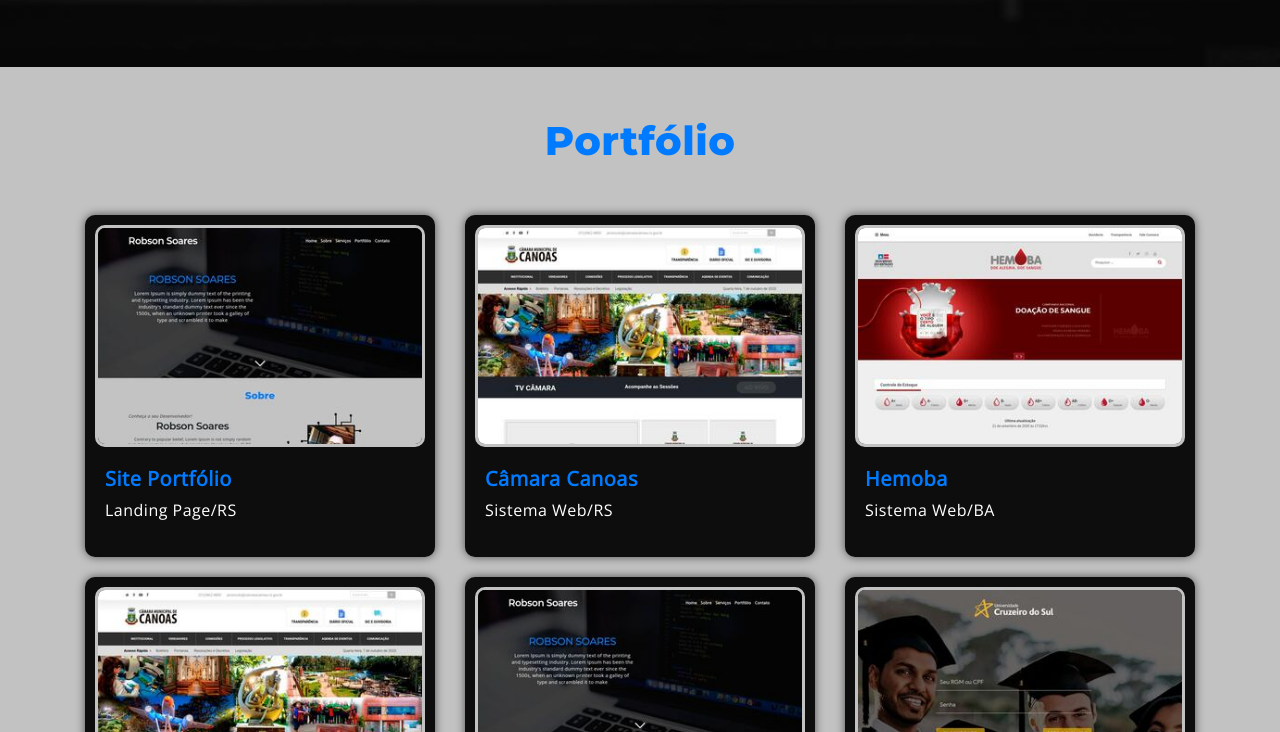
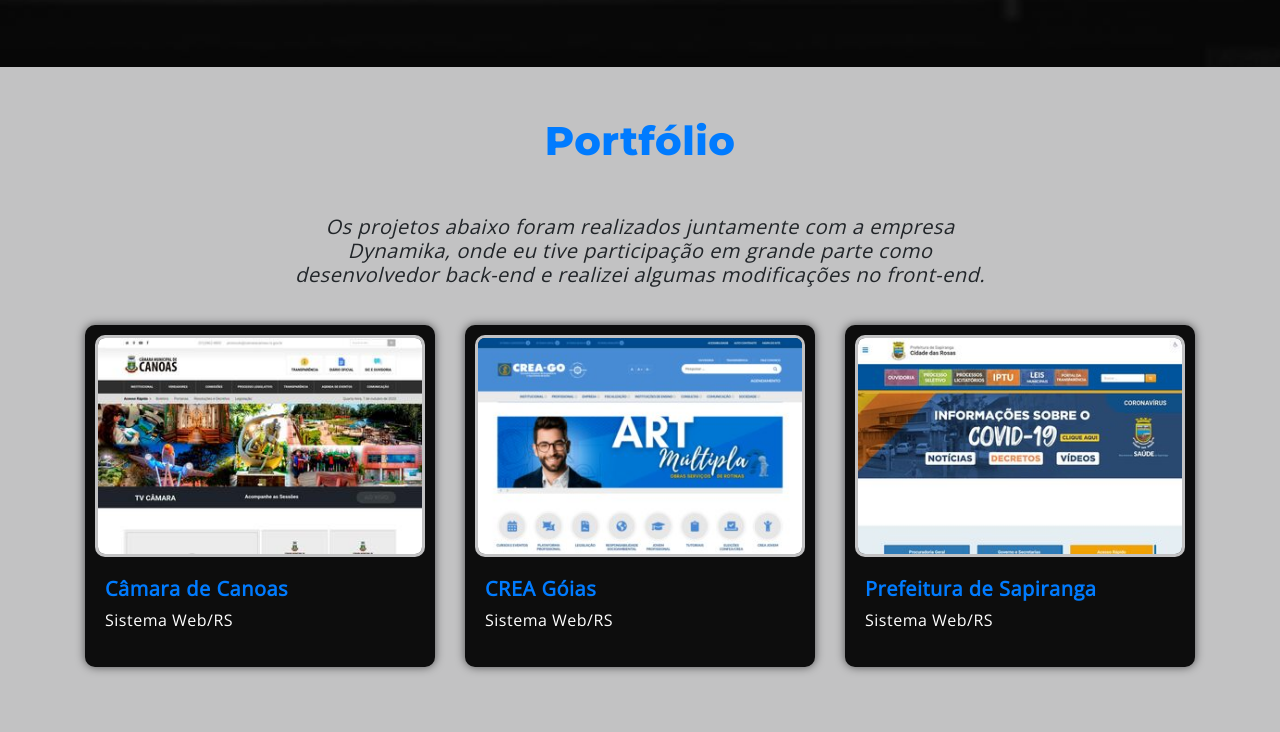
Before and after one commit to robsondrs/portfolio, a plain HTML site: page index.html in a window 1280 px wide. Shown: the part 2068-2800 px from the top of the page. Drawn offline with nearby package versions, Linux system fonts and the light colour scheme.

Commit message:
alter conteudo do portfolio

```diff
--- a/css/estilo.css
+++ b/css/estilo.css
@@ -245,6 +245,10 @@ body {
     padding: 50px 0 70px 0;
 }
 
+.margin30B {
+    margin-bottom: 30px;
+}
+
 .box-portfolio {
     width: 100%;
     margin-bottom: 20px;
--- a/index.html
+++ b/index.html
@@ -173,34 +173,40 @@
     <section id="portfolio">
         <div class="container">
             <div class="text-center"><h2 class="titulo">Portfólio</h2></div>
+            <div class="row justify-content-center text-center">
+                <div class="col-12 col-md-10 col-lg-8 margin30B">
+                    <h5><em>Os projetos abaixo foram realizados juntamente com a empresa Dynamika, onde eu tive participação em grande parte como desenvolvedor back-end e realizei algumas modificações no front-end.</em></h5>
+                </div>
+            </div>
             <div class="row">
                 <div class="col-sm-6 col-md-6 col-lg-4">
                     <div class="box-portfolio">
-                        <img src="imagens/portfolio3.jpg" width="100%" alt="" title="">
+                        <img src="imagens/portfolio4.jpg" width="100%" alt="Câmara Canoas">
                         <div class="box-portfolio-text">
-                            <a href="/" target="_blank" title=""><h5><strong>Site Portfólio</strong></h5></a>
-                            <p>Landing Page/RS</p>
-                        </div>
-                    </div>
-                </div>
-                <div class="col-sm-6 col-md-6 col-lg-4">
-                    <div class="box-portfolio">
-                        <img src="imagens/portfolio4.jpg" width="100%" alt="" title="">
-                        <div class="box-portfolio-text">
-                            <a href="/" target="_blank" title=""><h5><strong>Câmara Canoas</strong></h5></a>
+                            <a href="https://www.camaracanoas.rs.gov.br/" target="_blank" title="Câmara Municipal de Canoas"><h5><strong>Câmara de Canoas</strong></h5></a>
                             <p>Sistema Web/RS</p>
                         </div>
                     </div>
                 </div>
                 <div class="col-sm-6 col-md-6 col-lg-4">
                     <div class="box-portfolio">
-                        <img src="imagens/portfolio5.jpg" width="100%" alt="" title="">
+                        <img src="imagens/portfolio2.jpg" width="100%" alt="CREA Góias">
                         <div class="box-portfolio-text">
-                            <a href="/" target="_blank" title=""><h5><strong>Hemoba</strong></h5></a>
-                            <p>Sistema Web/BA</p>
+                            <a href="https://www.creago.org.br/" target="_blank" title="CREA Góias"><h5><strong>CREA Góias</strong></h5></a>
+                            <p>Sistema Web/RS</p>
                         </div>
                     </div>
                 </div>
+                <div class="col-sm-6 col-md-6 col-lg-4">
+                    <div class="box-portfolio">
+                        <img src="imagens/portfolio1.jpg" width="100%" alt="Prefeitura de Sapiranga">
+                        <div class="box-portfolio-text">
+                            <a href="http://www.sapiranga.rs.gov.br/" target="_blank" title="Prefeitura de Sapiranga"><h5><strong>Prefeitura de Sapiranga</strong></h5></a>
+                            <p>Sistema Web/RS</p>
+                        </div>
+                    </div>
+                </div>
+                <!-- Bloco de espera
                 <div class="col-sm-6 col-md-6 col-lg-4">
                     <div class="box-portfolio">
                         <img src="imagens/portfolio4.jpg" width="100%" alt="" title="">
@@ -228,7 +234,7 @@
                         </div>
                     </div>
                 </div>
-
+                -->
             </div>
         </div>
     </section>
@@ -264,5 +270,18 @@
     <script src="https://cdn.jsdelivr.net/npm/popper.js@1.16.1/dist/umd/popper.min.js" integrity="sha384-9/reFTGAW83EW2RDu2S0VKaIzap3H66lZH81PoYlFhbGU+6BZp6G7niu735Sk7lN" crossorigin="anonymous"></script>
     <script src="js/bootstrap.min.js"></script>
     <script src="js/site.js"></script>
+    <!--Start of Tawk.to Script-->
+    <script type="text/javascript">
+        var Tawk_API=Tawk_API||{}, Tawk_LoadStart=new Date();
+        (function(){
+            var s1=document.createElement("script"),s0=document.getElementsByTagName("script")[0];
+            s1.async=true;
+            s1.src='https://embed.tawk.to/5f94572a2915ea4ba09667db/default';
+            s1.charset='UTF-8';
+            s1.setAttribute('crossorigin','*');
+            s0.parentNode.insertBefore(s1,s0);
+        })();
+    </script>
+    <!--End of Tawk.to Script-->
 </body>
 </html>
```
Also changed, not shown: imagens/portfolio1.jpg (added), imagens/portfolio2.jpg (added), imagens/portfolio5.jpg (deleted), imagens/portfolio6.jpg (deleted).
